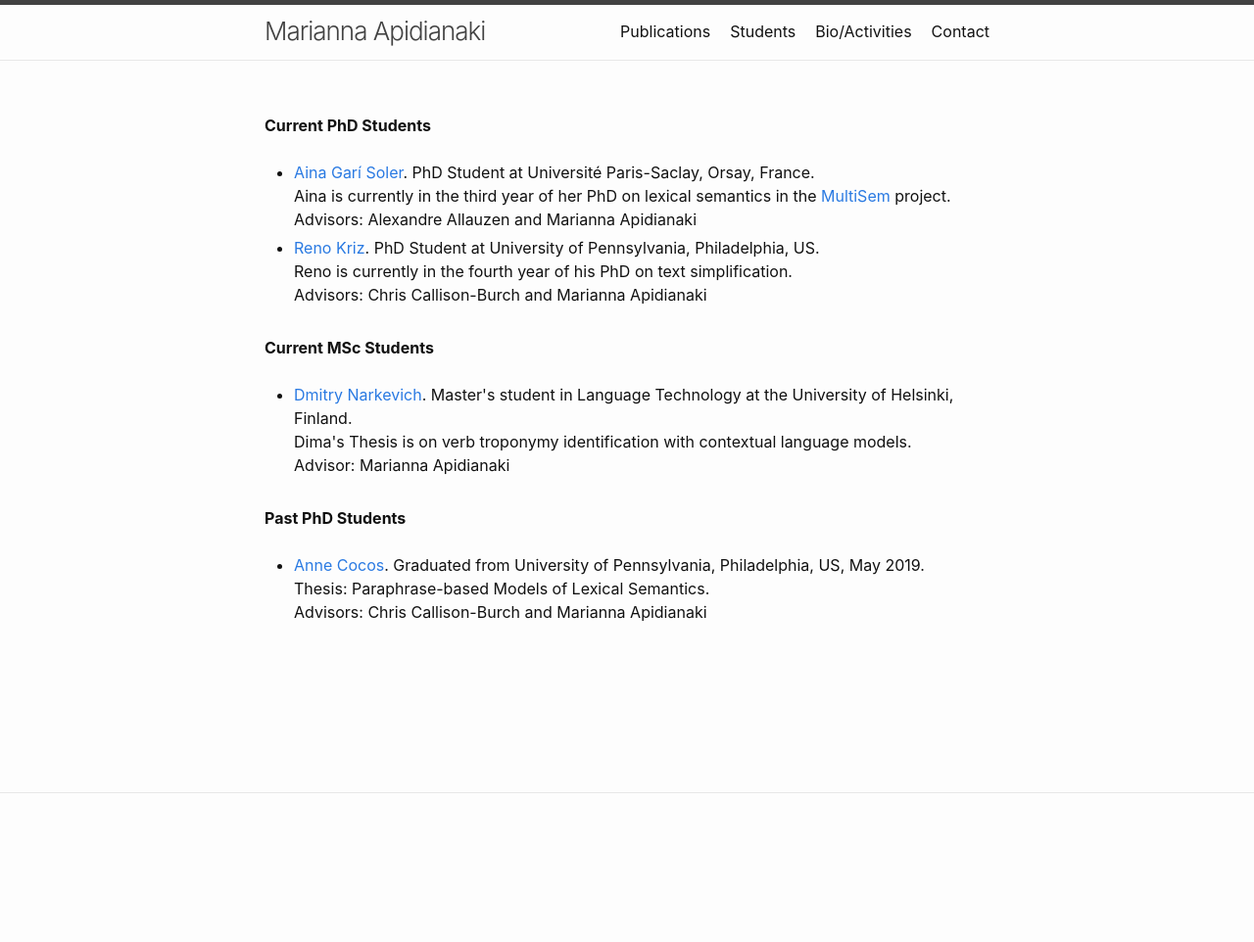
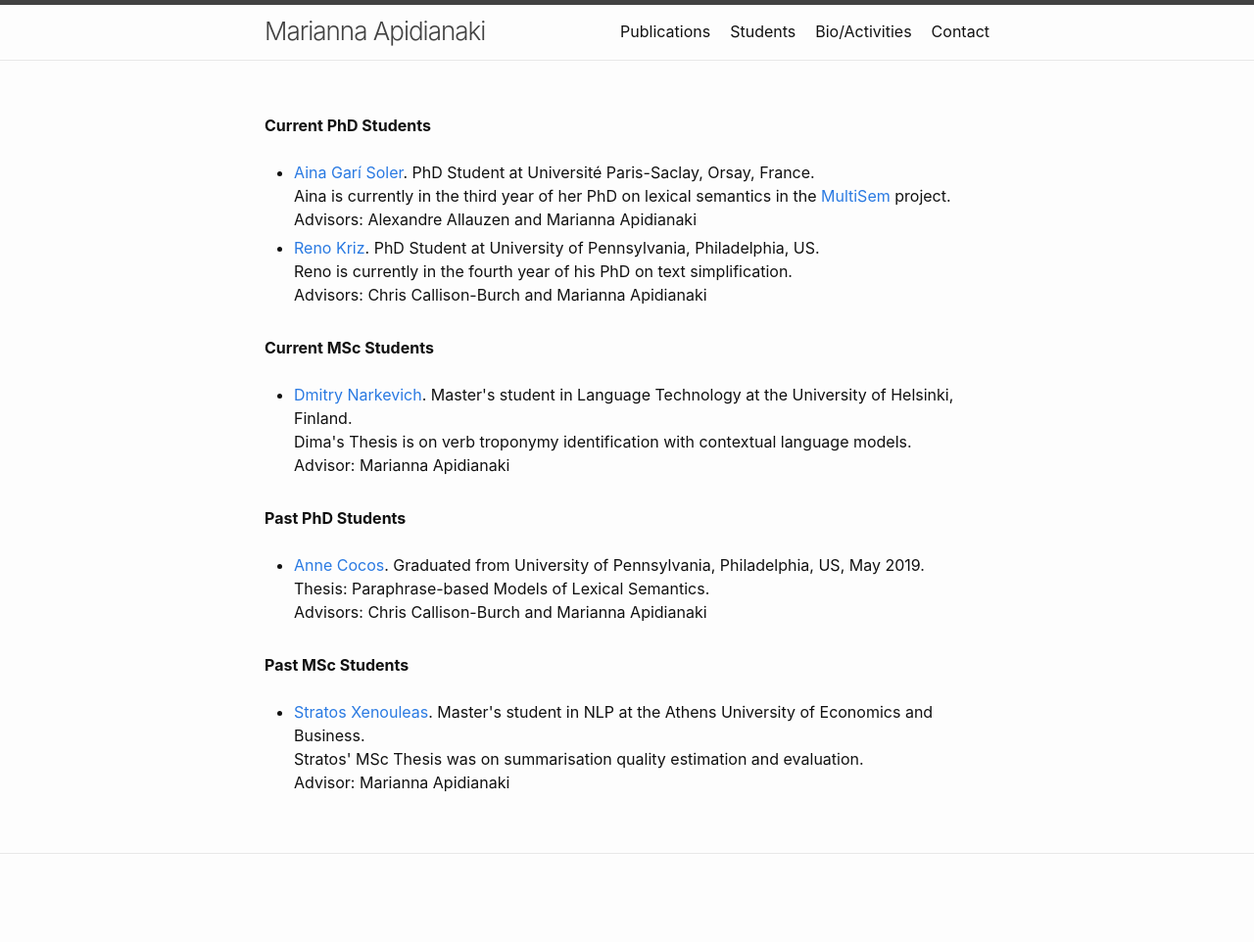
Before and after one commit to mariannaapi/mariannaapi.github.io, a Jekyll site: the page students/index.html, which Jekyll copies as it is, in a window 1280 px wide. Shown: the whole page at 98% size. Built offline with Jekyll 4.4.1, drawn with Linux system fonts in a browser that asks for light colours; before the commit the page ends 900 px from its top, so only the background shows below that.

Commit message:
Update index.html

```diff
--- a/students/index.html
+++ b/students/index.html
@@ -81,6 +81,19 @@
 	  </li>
 
   </div>
+
+<div class="post-content">
+	<strong>Past MSc Students</strong><ul>
+ <br>
+
+	  <li> <a href="https://dmitry.lol">Stratos Xenouleas</a>. Master's student in NLP at the Athens University of Economics and Business.
+		  <br>
+	    Stratos' MSc Thesis was on summarisation quality estimation and evaluation.
+	<br>
+		 Advisor: Marianna Apidianaki
+	  </li>
+
+  </div>
   </main><footer class="site-footer h-card">
   <data class="u-url" href="/"></data>
 
```
